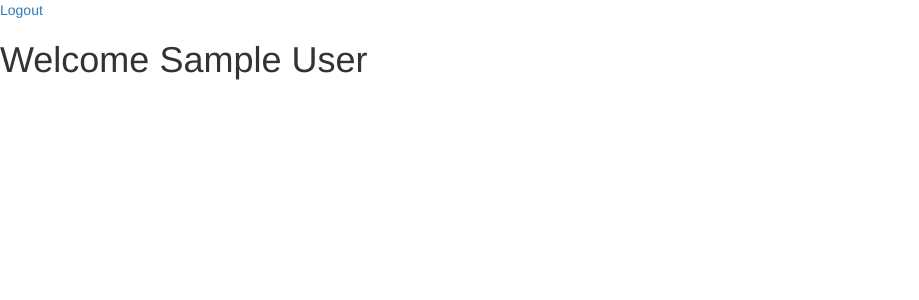
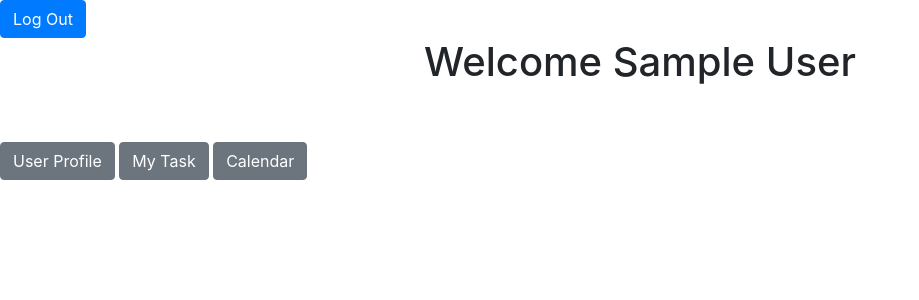
Before and after one commit to bharatsr100/Task-Tracker-LTI, a PHP site: page /welcome.php in a window 1280 px wide. Shown: the top 300 px of the page, without its empty margins (0-919 px from the left). Run offline with PHP 8.4, Linux system fonts and the light colour scheme; the visitor is signed in with stand-in values (Sample User, id 1); some libraries are stand-ins or nearby versions.

Commit message:
Added buttons for userprofile, my task and calendar

```diff
--- a/welcome.php
+++ b/welcome.php
@@ -4,14 +4,28 @@ if(!isset($_SESSION['uname'])){
 header('location:index.php');
 }
 ?>
-<html >
+<html>
+
 <head>
   <meta charset="utf-8">
-    <link rel="stylesheet" href="https://maxcdn.bootstrapcdn.com/bootstrap/3.3.7/css/bootstrap.min.css">
+  <link rel="stylesheet" href="https://maxcdn.bootstrapcdn.com/bootstrap/4.5.2/css/bootstrap.min.css">
+  <script src="https://ajax.googleapis.com/ajax/libs/jquery/3.5.1/jquery.min.js"></script>
+  <script src="https://cdnjs.cloudflare.com/ajax/libs/popper.js/1.16.0/umd/popper.min.js"></script>
+  <script src="https://maxcdn.bootstrapcdn.com/bootstrap/4.5.2/js/bootstrap.min.js"></script>
+  <link rel="stylesheet" href="https://maxcdn.bootstrapcdn.com/font-awesome/4.6.3/css/font-awesome.min.css">
   <title> welcome page</title>
 </head>
+
 <body>
-<a href="logout.php"> Logout</a>
-<h1> Welcome <?php echo $_SESSION['uname']; ?> </h1>
+  <!-- <a href="logout.php"> Logout</a> -->
+  <button onclick="location.href='logout.php';" type="button" class="btn btn-primary">Log Out</button>
+  <h1 style="text-align:center;"> Welcome <?php echo $_SESSION['uname']; ?> </h1>
+  <br><br>
+  <button onclick="location.href='#';" type="button" class="btn btn-secondary">User Profile</button>
+  <button onclick="location.href='#';" type="button" class="btn btn-secondary">My Task</button>
+  <button onclick="location.href='#';" type="button" class="btn btn-secondary">Calendar</button>
+
+
 </body>
+
 </html>
```
Also changed, not shown: fpindex.php (+7 -0 lines), index.php (+6 -2 lines). Lines whose indentation alone changed are shown as unchanged.
